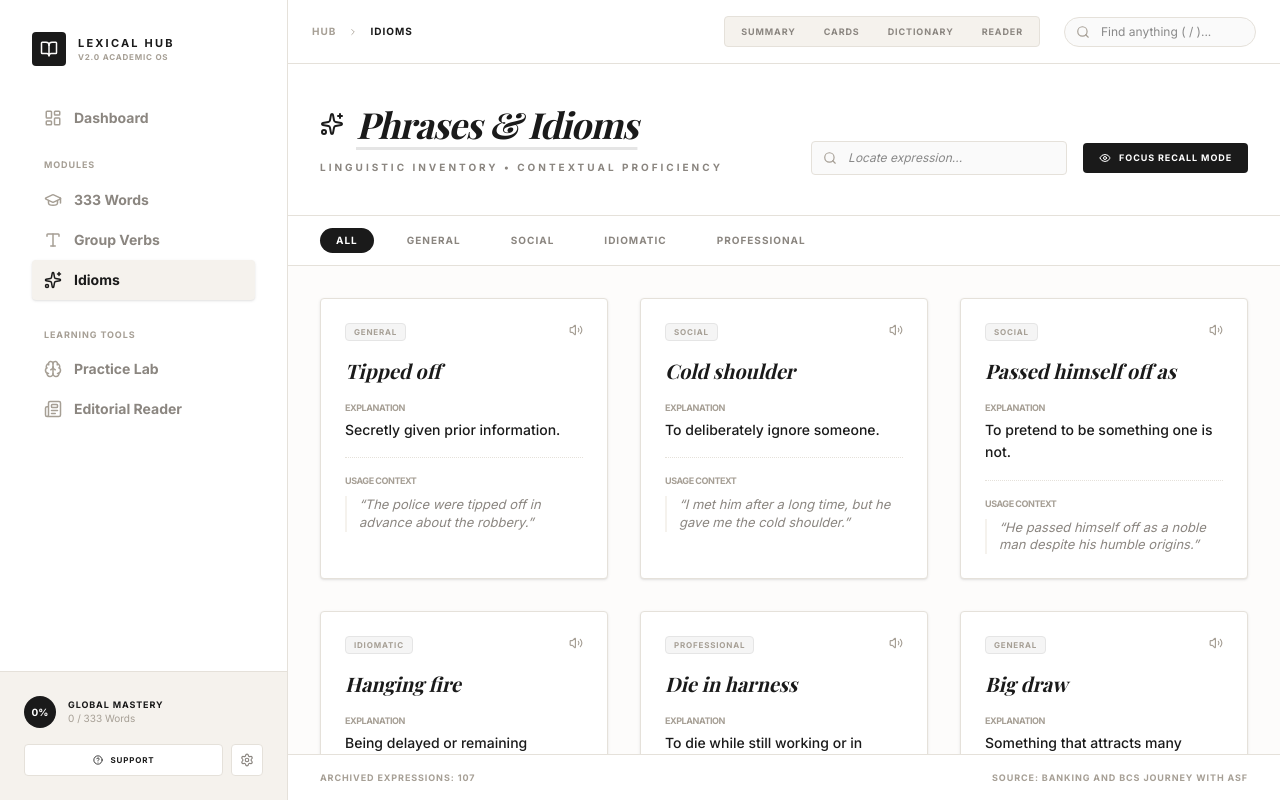
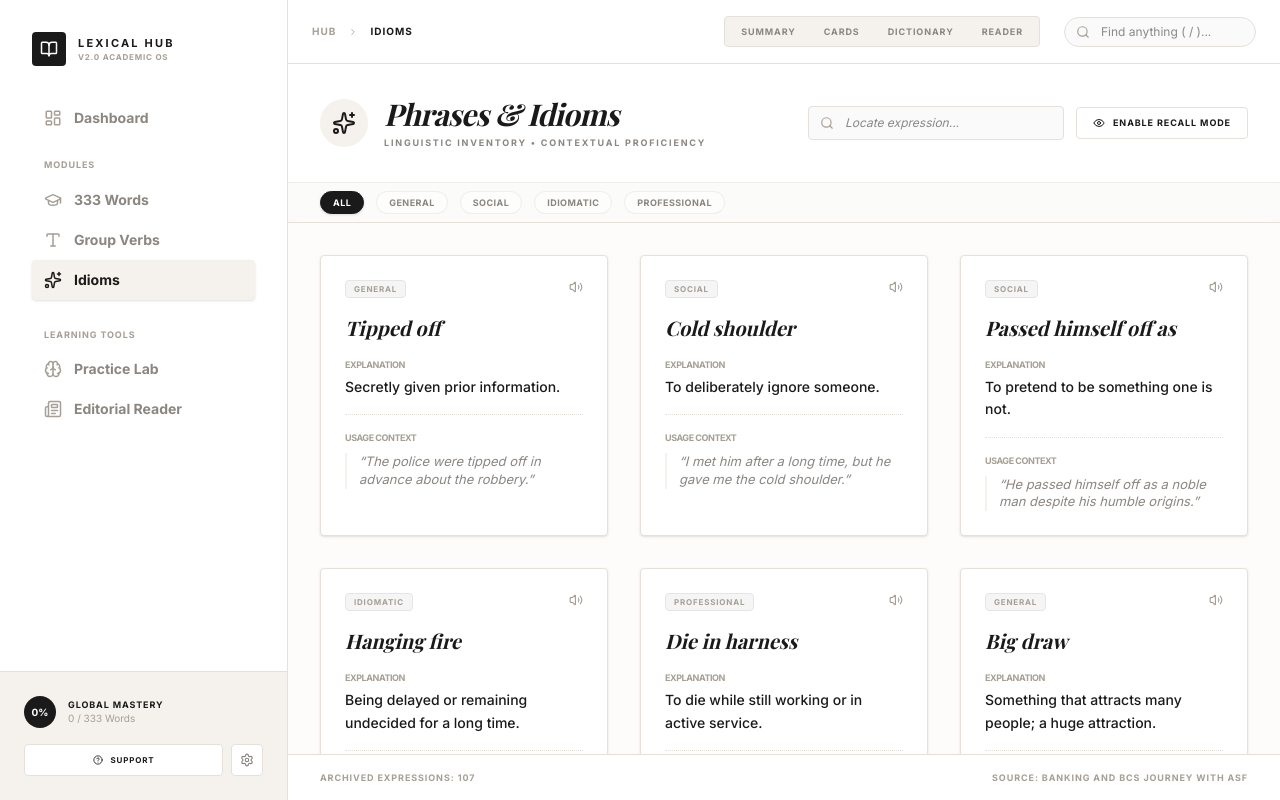
Before and after one commit to rezanoorcu/GRE-333, a React (Vite) app: page / in a window 1280 px wide. Both pictures are taken after a click on the button "Idioms". Built offline with nearby package versions, Linux system fonts and the light colour scheme; a web font is replaced by a local one.

Commit message:
feat: Improve UI styling and modal experience
Refactors modal and idiom section styling for a cleaner, more modern aesthetic. Updates color variables for better contrast and accessibility. Enhances the IdiomsSection header to be sticky and includes a prominent close button in the help modal.

```diff
--- a/src/App.tsx
+++ b/src/App.tsx
@@ -480,7 +480,7 @@ export default function App() {
             )}
 
             {view === 'list' && (
-              <motion.div key="list" initial={{ opacity: 0 }} animate={{ opacity: 1 }} exit={{ opacity: 0 }} className="absolute inset-0 flex flex-col overflow-hidden">
+              <motion.div key="list" initial={{ opacity: 0 }} animate={{ opacity: 1 }} exit={{ opacity: 0 }} className="absolute inset-0">
                 <ListView title="The Lexicon" words={filteredWords} wordStatus={wordStatus} toggleStatus={toggleStatus} bookmarks={bookmarks} toggleBookmark={toggleBookmark} />
               </motion.div>
             )}
@@ -581,10 +581,16 @@ function ListView({ title, words, wordStatus, toggleStatus, bookmarks, toggleBoo
 
 function HelpModal({ onClose }: { onClose: () => void }) {
   return (
-    <div className="fixed inset-0 z-[100] bg-editorial-text/80 backdrop-blur-sm flex items-center justify-center p-6" onClick={onClose}>
-      <div className="bg-white border border-editorial-border p-8 md:p-12 max-w-lg w-full rounded-sm shadow-2xl" onClick={e => e.stopPropagation()}>
-        <h3 className="text-2xl font-serif italic mb-6">Learning Guide</h3>
-        <div className="space-y-4">
+    <div className="fixed inset-0 z-[100] bg-editorial-text/40 backdrop-blur-sm flex items-center justify-center p-6" onClick={onClose}>
+      <div className="bg-editorial-bg border border-editorial-border p-8 md:p-12 max-w-lg w-full rounded-sm shadow-2xl relative" onClick={e => e.stopPropagation()}>
+        <button onClick={onClose} className="absolute top-4 right-4 p-2 text-editorial-meta hover:text-editorial-text transition-colors">
+          <X size={20} />
+        </button>
+        <div className="flex items-center gap-3 mb-8">
+          <HelpCircle className="text-editorial-text" size={24} />
+          <h3 className="text-2xl font-serif italic">Learning Guide</h3>
+        </div>
+        <div className="space-y-4 max-h-[60vh] overflow-y-auto pr-2 custom-scrollbar">
           <Shortcut label="Global Search" keys={['/']} />
           <Shortcut label="Quick Command" keys={['⌘', 'K']} />
           <Shortcut label="Next Entry" keys={['→']} />
@@ -614,11 +620,11 @@ function CommandPalette({ words, onSelect, onClose }: { words: WordEntry[], onSe
   }, [query, words, fuse]);
 
   return (
-    <div className="fixed inset-0 z-[100] bg-zinc-950/60 backdrop-blur-md flex items-start justify-center pt-[15vh] px-6" onClick={onClose}>
+    <div className="fixed inset-0 z-[100] bg-editorial-text/30 backdrop-blur-md flex items-start justify-center pt-[15vh] px-6" onClick={onClose}>
       <motion.div
         initial={{ opacity: 0, scale: 0.95, y: -20 }}
         animate={{ opacity: 1, scale: 1, y: 0 }}
-        className="w-full max-w-2xl bg-white border border-editorial-border rounded-lg shadow-2xl overflow-hidden flex flex-col"
+        className="w-full max-w-2xl bg-white border border-editorial-border rounded-sm shadow-[0_30px_100px_rgba(0,0,0,0.1)] overflow-hidden flex flex-col"
         onClick={e => e.stopPropagation()}
       >
         <div className="p-6 border-b border-editorial-border flex items-center gap-4">
--- a/src/components/IdiomsSection.tsx
+++ b/src/components/IdiomsSection.tsx
@@ -48,54 +48,58 @@ export const IdiomsSection: React.FC = () => {
 
   return (
     <div className="flex flex-col h-full bg-editorial-bg overflow-hidden">
-      {/* Header */}
-      <header className="px-8 py-10 border-b border-editorial-border bg-white shrink-0 transition-colors">
-        <div className="flex flex-col md:flex-row md:items-end justify-between gap-6">
+      {/* Header & Controls Hub */}
+      <div className="sticky top-0 z-30 bg-editorial-bg transition-all border-b border-editorial-border">
+        <header className="px-6 md:px-8 py-6 md:py-8 bg-white shrink-0">
+          <div className="flex flex-col lg:flex-row lg:items-center justify-between gap-6">
+            <div className="flex items-center gap-4">
+              <div className="p-3 bg-editorial-accent rounded-full text-editorial-text shrink-0">
+                <Sparkles size={24} />
+              </div>
               <div>
-            <div className="flex items-center gap-3 mb-4">
-              <Sparkles className="text-editorial-text" size={24} />
-              <h2 className="text-4xl font-serif tracking-tight text-editorial-text italic underline decoration-neutral-200 underline-offset-8">
+                <h2 className="text-2xl md:text-3xl font-serif tracking-tight text-editorial-text italic">
                   Phrases & Idioms
                 </h2>
-            </div>
-            <p className="text-[10px] uppercase tracking-[0.3em] font-black text-editorial-muted">
+                <p className="text-[9px] uppercase tracking-[0.2em] font-black text-editorial-muted mt-1">
                   Linguistic Inventory • Contextual Proficiency
                 </p>
               </div>
+            </div>
 
-          <div className="flex flex-col md:flex-row gap-4 items-center">
-            <div className="relative w-full md:w-64">
+            <div className="flex flex-col sm:flex-row gap-3 items-stretch sm:items-center">
+              <div className="relative flex-1 sm:w-64">
                 <Search className="absolute left-3 top-1/2 -translate-y-1/2 text-editorial-meta" size={14} />
                 <input
                   type="text"
                   placeholder="Locate expression..."
                   value={searchQuery}
                   onChange={(e) => setSearchQuery(e.target.value)}
-                className="w-full pl-9 pr-4 py-2 bg-neutral-50 border border-editorial-border text-xs focus:outline-none focus:border-editorial-text transition-all rounded-sm italic text-editorial-text"
+                  className="w-full pl-9 pr-4 py-2 bg-neutral-50 border border-editorial-border text-xs focus:outline-none focus:border-editorial-text focus:ring-1 focus:ring-editorial-text/5 transition-all rounded-sm italic text-editorial-text"
                 />
               </div>
               <button
                 onClick={() => setShowRecallKeys(!showRecallKeys)}
-              className="px-4 py-2 bg-editorial-text text-white text-[9px] uppercase font-bold tracking-widest rounded-sm flex items-center gap-2 hover:opacity-80 transition-all shrink-0"
+                className={`px-4 py-2 border rounded-sm text-[9px] uppercase font-black tracking-widest flex items-center justify-center gap-2 transition-all ${showRecallKeys ? 'bg-editorial-text text-white border-editorial-text' : 'bg-white text-editorial-text border-editorial-border hover:bg-neutral-50'}`}
               >
                 {showRecallKeys ? <EyeOff size={12} /> : <Eye size={12} />}
-              {showRecallKeys ? "Hide Recall Keys" : "Focus Recall Mode"}
+                {showRecallKeys ? "Recall Mode Active" : "Enable Recall Mode"}
               </button>
             </div>
           </div>
         </header>
 
         {/* Categories Bar */}
-      <div className="px-8 py-3 bg-white border-b border-editorial-border flex gap-4 overflow-x-auto no-scrollbar shrink-0 transition-colors">
+        <div className="px-6 md:px-8 py-2 bg-neutral-50/50 backdrop-blur-sm flex gap-3 overflow-x-auto no-scrollbar shrink-0 border-t border-editorial-border/50">
           {categories.map(cat => (
             <button
               key={cat}
               onClick={() => setSelectedCategory(cat)}
-            className={`px-4 py-1 text-[10px] uppercase font-bold tracking-widest transition-all rounded-full whitespace-nowrap ${selectedCategory === cat ? 'bg-editorial-text text-white' : 'text-editorial-muted hover:text-editorial-text hover:bg-neutral-50 border border-transparent'}`}
+              className={`px-3 py-1 text-[9px] uppercase font-black tracking-wider transition-all rounded-full whitespace-nowrap border ${selectedCategory === cat ? 'bg-editorial-text text-white border-editorial-text shadow-sm' : 'text-editorial-muted border-editorial-border/50 hover:border-editorial-text bg-white/50 hover:bg-white'}`}
             >
               {cat}
             </button>
           ))}
+        </div>
       </div>
 
       {/* Content Grid */}
@@ -134,7 +138,7 @@ export const IdiomsSection: React.FC = () => {
                     <p className="text-[9px] uppercase font-black text-editorial-meta mb-2 tracking-tighter">Mnemonic / Recall Key</p>
                     <div className="flex items-center justify-between">
                       <span className="text-sm font-bold text-editorial-text">
-                        {idiom.recallKey}
+                        {revealStates[idiom.phrase] ? idiom.recallKey : '••••••••'}
                       </span>
                       <button
                         onClick={() => toggleReveal(idiom.phrase)}
--- a/src/index.css
+++ b/src/index.css
@@ -23,15 +23,6 @@
     --editorial-meta: #A69F95;
   }
 
-  .dark {
-    --editorial-bg: #0A0A0A;
-    --editorial-text: #E5E5E5;
-    --editorial-border: #1F1F1F;
-    --editorial-accent: #141414;
-    --editorial-muted: #A1A1AA;
-    --editorial-meta: #52525B;
-  }
-
   body {
     background-color: var(--editorial-bg);
     color: var(--editorial-text);
```
Lines whose indentation alone changed are shown as unchanged.
